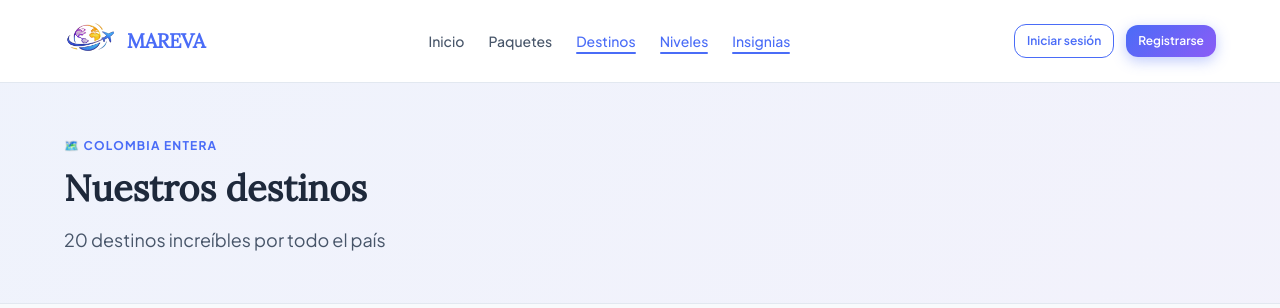
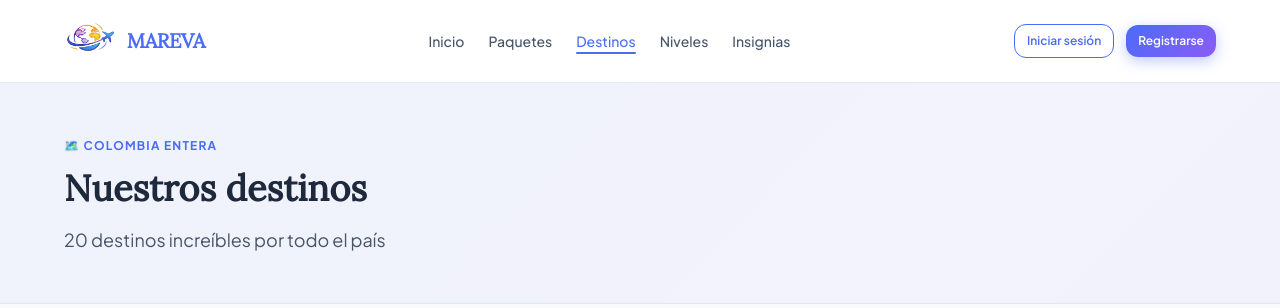
Before and after one commit to nicollvaleriasabogal9-eng/PROYECTO_MAREVA, a Flask app: page /destinos in a window 1280 px wide. Shown: the top 308 px of the page. Run offline with Flask 3, Linux system fonts and the light colour scheme.

Commit message:
correcion enlaces

```diff
--- a/Proyecto Mareva/frontend/templates/base.html
+++ b/Proyecto Mareva/frontend/templates/base.html
@@ -29,8 +29,8 @@
         <li><a href="{{ url_for('inicio') }}" class="{% if request.path == '/'%}active{% endif %} navbar__link ">Inicio</a></li>
         <li><a href="{{ url_for('paquetes') }}" class="navbar__link {% if request.path == '/paquetes'%}active{% endif %}">Paquetes</a></li>
         <li><a href="{{ url_for('destinos') }}" class="{% if request.path == '/destinos'%}active{% endif %} navbar__link">Destinos</a></li>
-        <li><a href="{{ url_for('niveles') }}" class="{% if request.path == '/destinos'%}active{% endif %} navbar__link">Niveles</a></li>
-        <li><a href="{{ url_for('insignias') }}" class="{% if request.path == '/destinos'%}active{% endif %} navbar__link">Insignias</a></li>
+        <li><a href="{{ url_for('niveles') }}" class="{% if request.path == '/niveles'%}active{% endif %} navbar__link">Niveles</a></li>
+        <li><a href="{{ url_for('insignias') }}" class="{% if request.path == '/insignias'%}active{% endif %} navbar__link">Insignias</a></li>
       </ul>
 
 <div class="navbar__actions">
```
